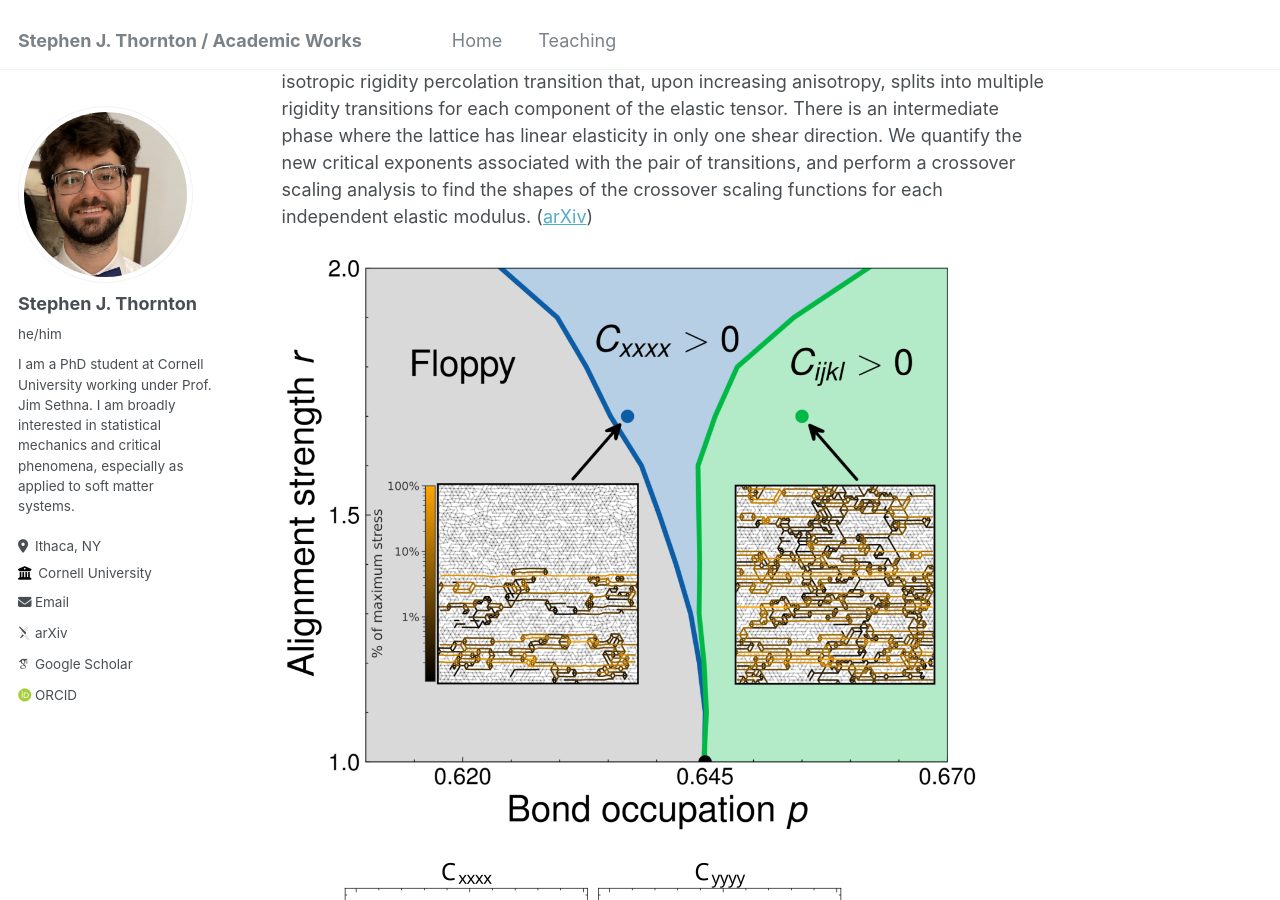
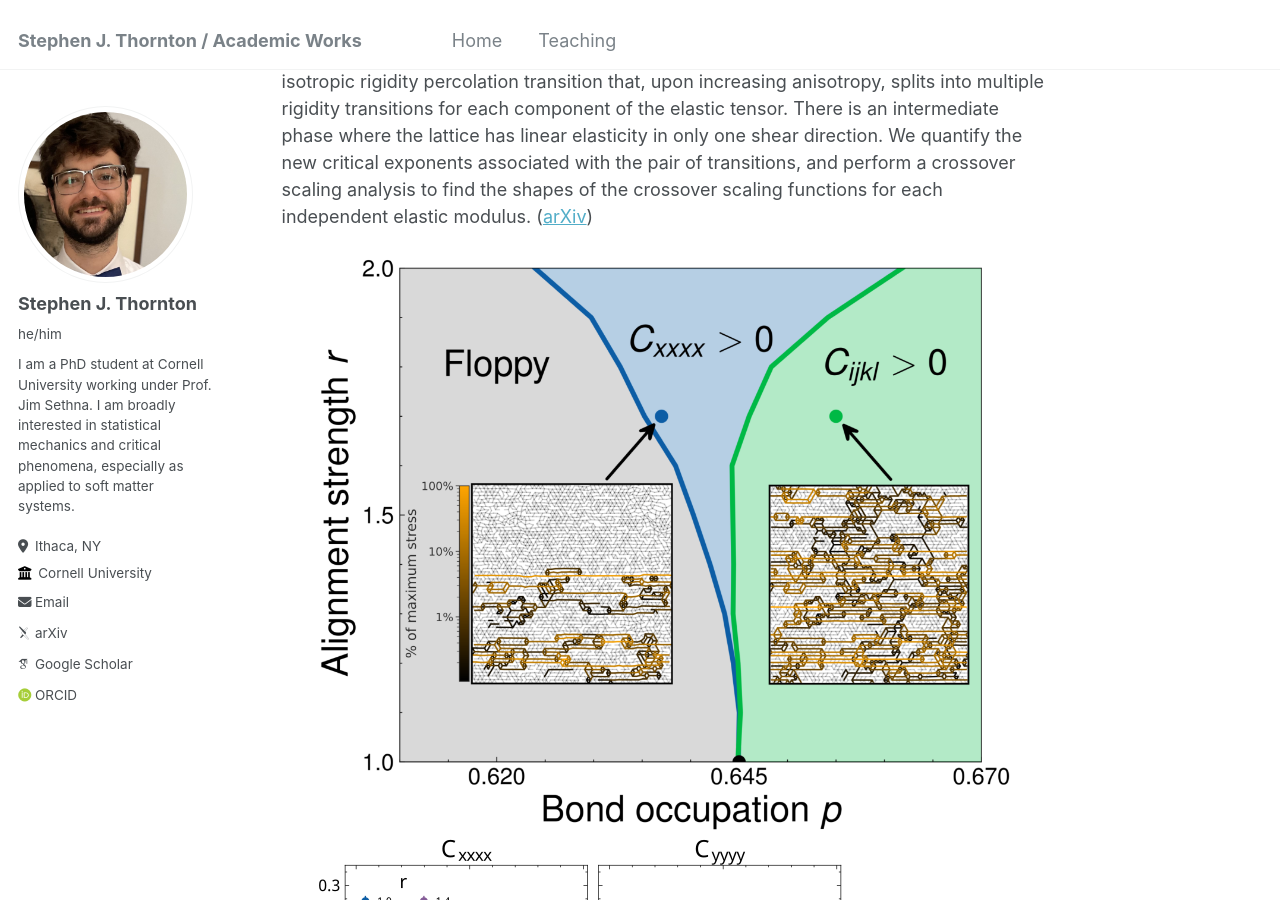
Before and after one commit to stephen-thornton/stephen-thornton.github.io, a Jekyll site: the page built from _pages/about.md, in a window 1280 px wide and 900 px high, scrolled down 3572 px. Built offline with Jekyll 4.4.1, drawn with Linux system fonts in a browser that asks for light colours; some web fonts are replaced.

Commit message:
Update about.md

```diff
--- a/_pages/about.md
+++ b/_pages/about.md
@@ -30,7 +30,9 @@ Collaborators: William Wang, Bulbul Chakraborty, Anna Barth, Navneet Singh, Japh
 
 We perform a detailed numerical investigation of the critical phenomena present within a bond-diluted triangular lattice in which bonds are preferentially removed in a particular direction, inducing a long-wavelength anisotropy. Anticipating different scaling for each of the statistically independent long-wavelength elastic moduli, we measure each component of the elastic tensor by performing several distinct shears. We find an isotropic rigidity percolation transition that, upon increasing anisotropy, splits into multiple rigidity transitions for each component of the elastic tensor. There is an intermediate phase where the lattice has linear elasticity in only one shear direction. We quantify the new critical exponents associated with the pair of transitions, and perform a crossover scaling analysis to find the shapes of the crossover scaling functions for each independent elastic modulus. ([arXiv](https://arxiv.org/abs/2409.08565))
 
-<img class="center-block" src="/images/Will1.png" width="700">
+<div style="text-align: center;">
+   <img src="/images/Will1.png" width="700">
+</div>
 
 <img src="/images/Will2.png"/>
 
```
